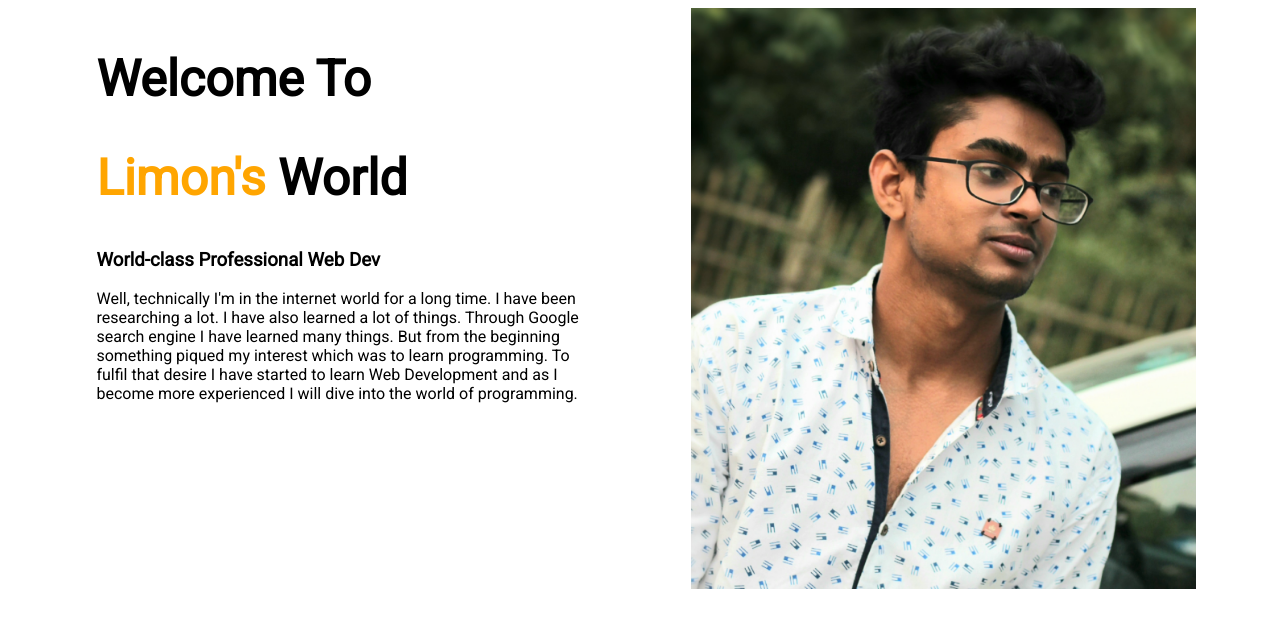
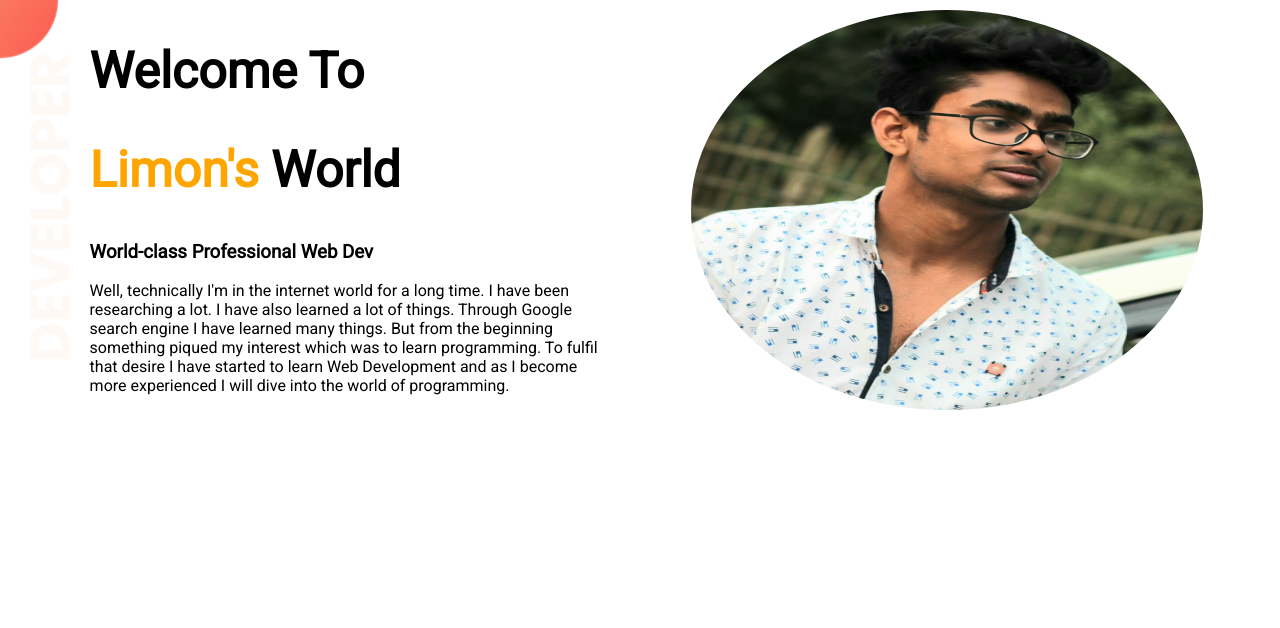
Before and after one commit to sheikhlimon/web-portfolio, a plain HTML site: page index.html in a window 1280 px wide. Drawn offline with Linux system fonts and the light colour scheme.

Commit message:
Adjust float image width section and body

```diff
--- a/index.html
+++ b/index.html
@@ -8,7 +8,7 @@
     <title>Limon</title>
 </head>
 <body>
-    <section>
+    <section class="top-banner">
         <div class="half-width">
             <h1>Welcome To</h1>
             <h1><span class="name-highlight">Limon's</span> World</h1>
--- a/style.css
+++ b/style.css
@@ -1,4 +1,5 @@
 body {
+    margin: 0;
     font-family: 'Roboto', sans-serif;
 }
 
@@ -19,4 +20,16 @@ h1 {
 
 .half-width img {
     width: 100%;
+    height: 400px;
+    border-radius: 50%;
+    margin-top: 10px;
 }
+
+.top-banner {
+    background-image: url("images/top-banner.png");
+    background-repeat: no-repeat;
+}
+
+section {
+    height: 500px;
+}
```
